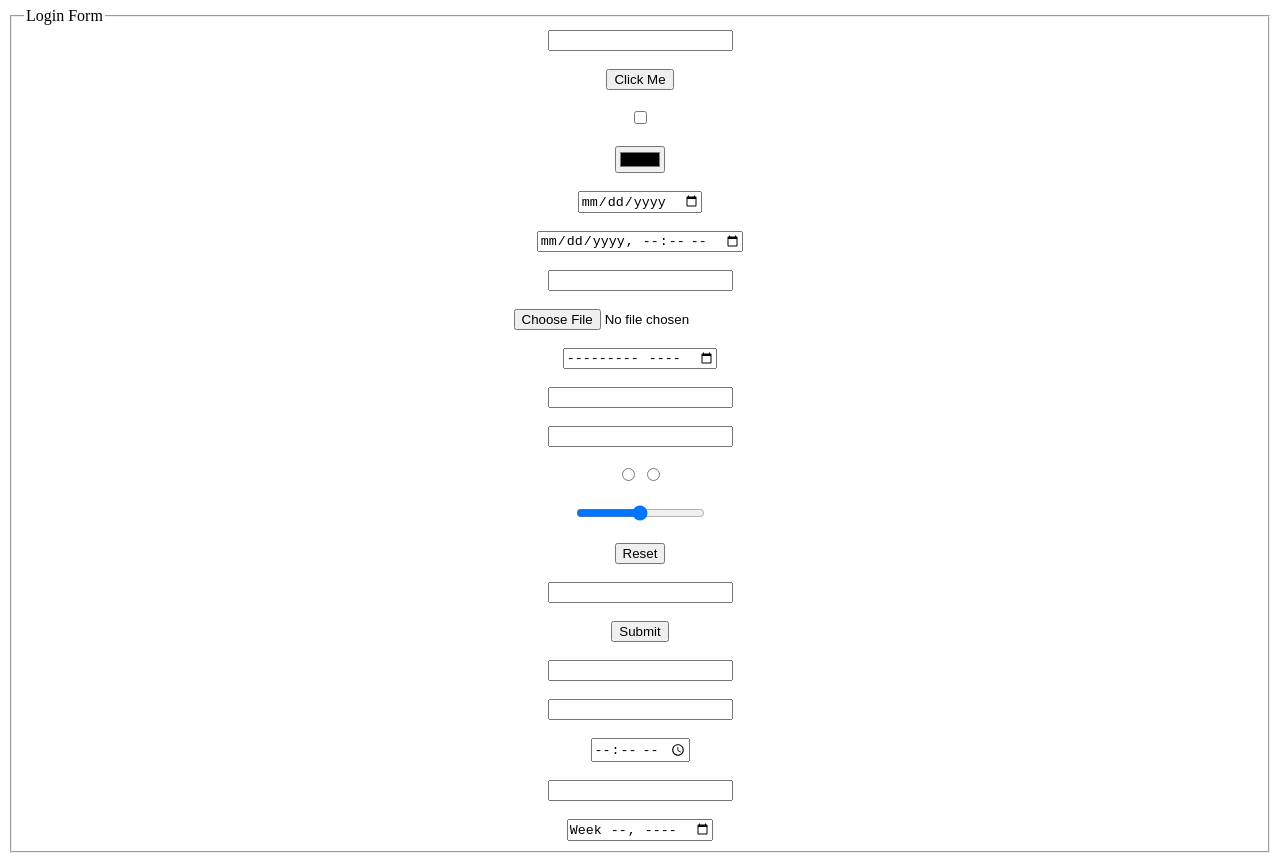
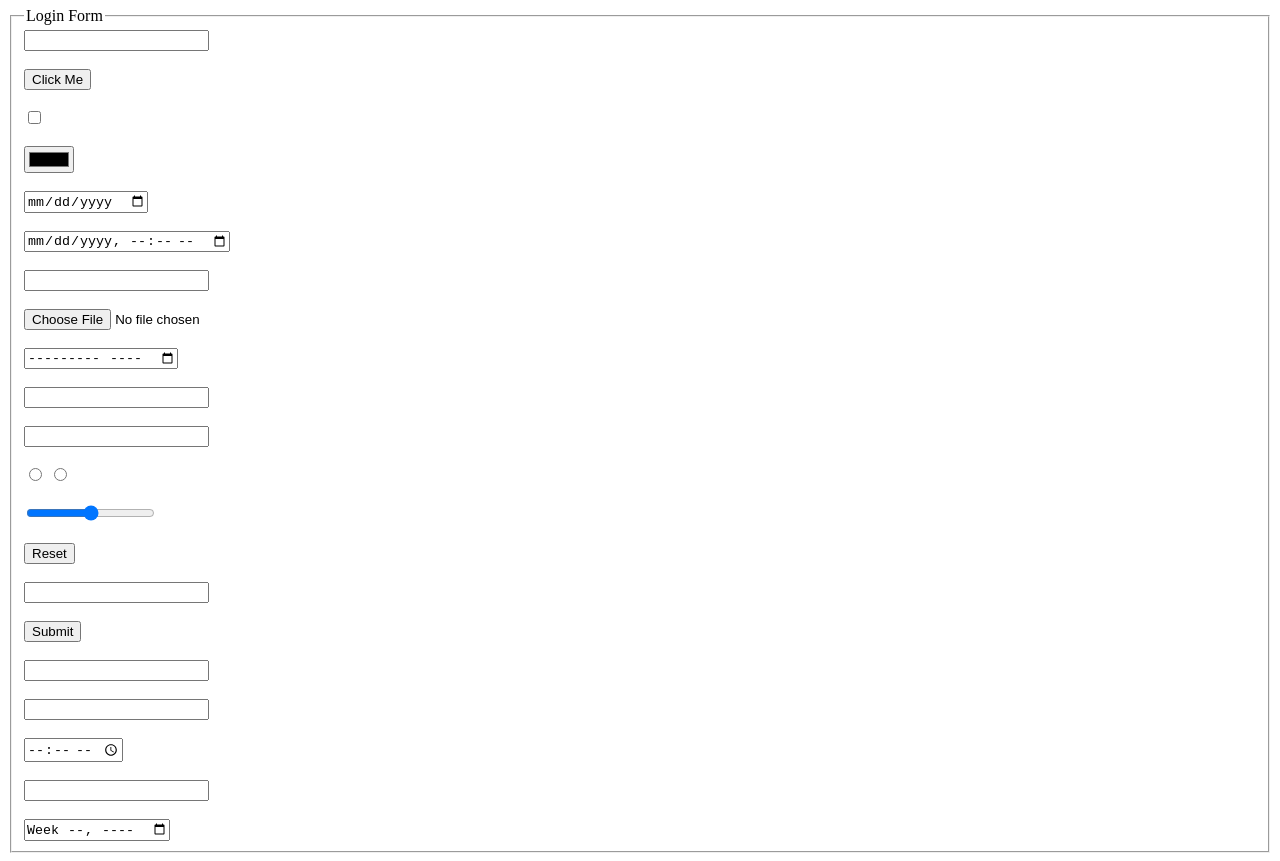
Before and after one commit to beesaXS/day05, a plain HTML site: page index.html in a window 1280 px wide. Shown: the part 73-934 px from the top of the page. Drawn offline with Linux system fonts and the light colour scheme.

Commit message:
remove unnecessary <center> tags from the body element

```diff
--- a/index.html
+++ b/index.html
@@ -5,7 +5,7 @@
     <meta name="viewport" content="width=device-width, initial-scale=1.0">
     <title>HTML FORM</title>
 </head>
-<center><body>
+<body>
      <h1>HTML FORM</h1>
     <fieldset>
         <legend>Login Form</legend>
@@ -55,5 +55,5 @@
     </fieldset>
 
 
-</body></center>
+</body>
 </html>
```
